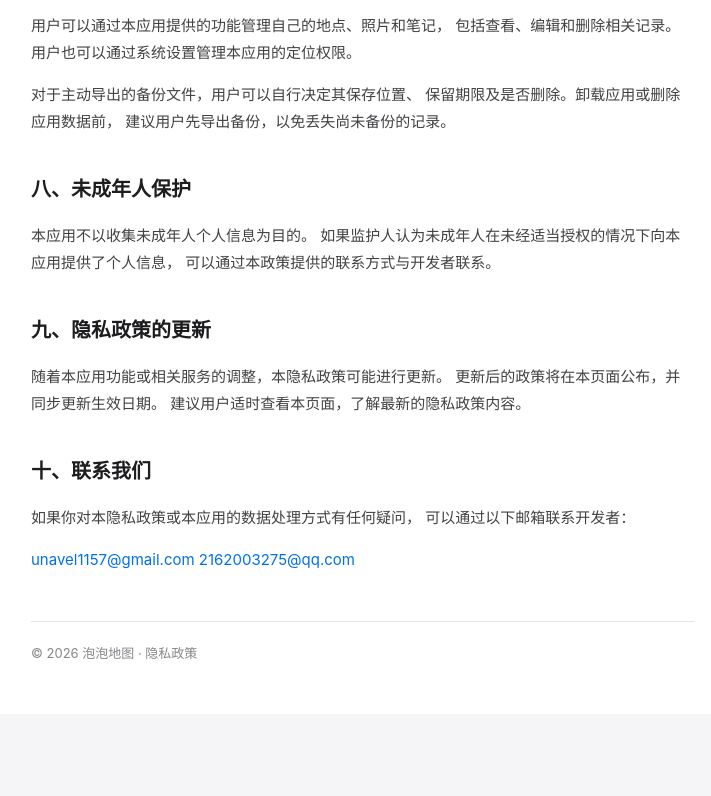
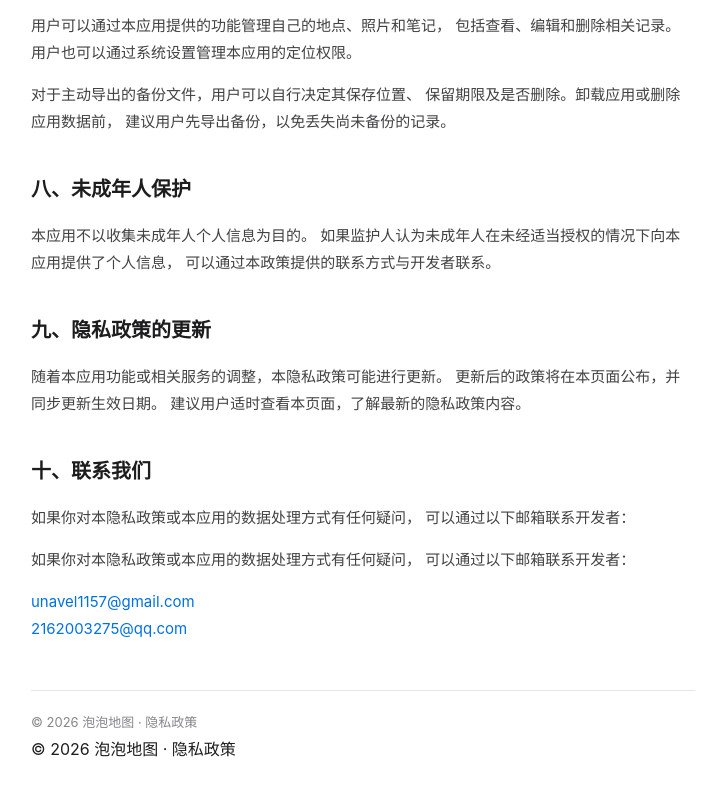
Before and after one commit to unavel1157-cyber/BubbleMapLegal, a plain HTML site: page index.html in a window 1280 px wide. Shown: the part 2589-3385 px from the top of the page, without its empty margins (277-988 px from the left). Before the commit the page ends 3351 px from the top, so only its background shows below. Drawn offline with Linux system fonts and the light colour scheme.

Commit message:
Revise contact information in privacy policy section
Updated contact email section to include an additional email address and improved formatting.

```diff
--- a/index.html
+++ b/index.html
@@ -266,8 +266,15 @@
         可以通过以下邮箱联系开发者：
     </p>
     <p>
+    如果你对本隐私政策或本应用的数据处理方式有任何疑问，
+    可以通过以下邮箱联系开发者：
+</p>
+<p>
     <a href="mailto:unavel1157@gmail.com">
         unavel1157@gmail.com
+    </a>
+    <br>
+    <a href="mailto:2162003275@qq.com">
         2162003275@qq.com
     </a>
 </p>
@@ -275,6 +282,8 @@
 <footer>
     © 2026 泡泡地图 · 隐私政策
 </footer>
+        © 2026 泡泡地图 · 隐私政策
+    </footer>
 </main>
 </body>
 </html>
```
Lines whose indentation alone changed are shown as unchanged.
